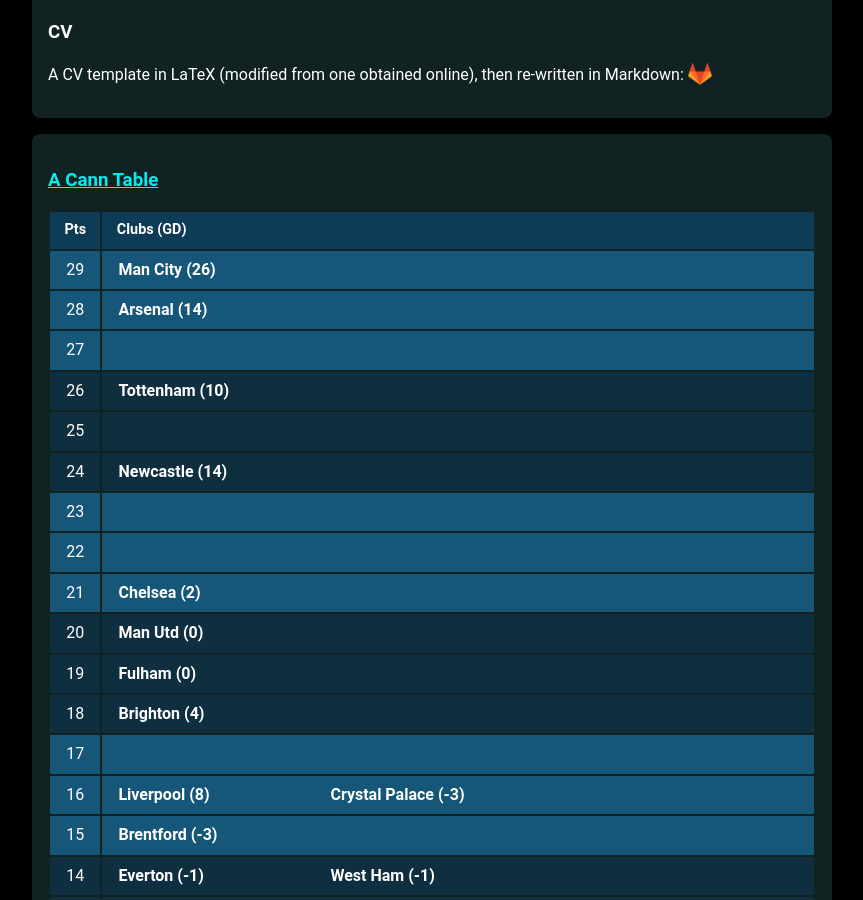
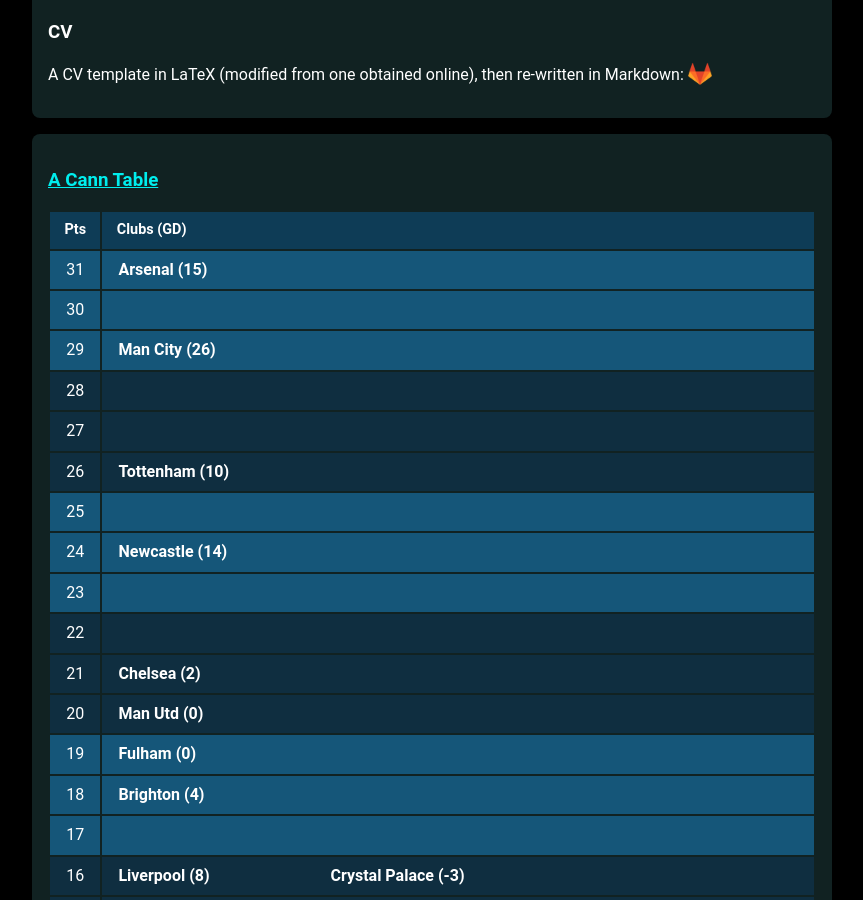
Before and after one commit to muru/muru.github.io, a Jekyll site: the page built from resources.md, in a window 1280 px wide and 900 px high, scrolled down 1235 px. Shown: the whole window, without its empty margins (208-1071 px from the left). Built offline with Jekyll 4.4.1, drawn with Linux system fonts in a browser that asks for light colours; some web fonts are replaced; some of the changed text lies outside the part shown.

Commit message:
updated cann-table: Mon 31 Oct 00:03:14 JST 2022

```diff
--- a/cann-table.html
+++ b/cann-table.html
@@ -1,18 +1,28 @@
 <table id="cann-table">
 <thead> <th> Pts </th> <th> Clubs (GD) </th> </thead>
+	<tr class="cann-row-1">
+		<td class="cann-point"> 31 </td>
+		<td class="cann-clubs">
+			<span class="club-name"> Arsenal (15) </span>
+		</td>
+ 	</tr>
+	<tr class="cann-row-1">
+		<td class="cann-point"> 30 </td>
+		<td class="cann-clubs">
+		</td>
+ 	</tr>
 	<tr class="cann-row-1">
 		<td class="cann-point"> 29 </td>
 		<td class="cann-clubs">
 			<span class="club-name"> Man City (26) </span>
 		</td>
  	</tr>
-	<tr class="cann-row-1">
+	<tr class="cann-row-2">
 		<td class="cann-point"> 28 </td>
 		<td class="cann-clubs">
-			<span class="club-name"> Arsenal (14) </span>
 		</td>
  	</tr>
-	<tr class="cann-row-1">
+	<tr class="cann-row-2">
 		<td class="cann-point"> 27 </td>
 		<td class="cann-clubs">
 		</td>
@@ -23,12 +33,12 @@
 			<span class="club-name"> Tottenham (10) </span>
 		</td>
  	</tr>
-	<tr class="cann-row-2">
+	<tr class="cann-row-1">
 		<td class="cann-point"> 25 </td>
 		<td class="cann-clubs">
 		</td>
  	</tr>
-	<tr class="cann-row-2">
+	<tr class="cann-row-1">
 		<td class="cann-point"> 24 </td>
 		<td class="cann-clubs">
 			<span class="club-name"> Newcastle (14) </span>
@@ -39,12 +49,12 @@
 		<td class="cann-clubs">
 		</td>
  	</tr>
-	<tr class="cann-row-1">
+	<tr class="cann-row-2">
 		<td class="cann-point"> 22 </td>
 		<td class="cann-clubs">
 		</td>
  	</tr>
-	<tr class="cann-row-1">
+	<tr class="cann-row-2">
 		<td class="cann-point"> 21 </td>
 		<td class="cann-clubs">
 			<span class="club-name"> Chelsea (2) </span>
@@ -56,13 +66,13 @@
 			<span class="club-name"> Man Utd (0) </span>
 		</td>
  	</tr>
-	<tr class="cann-row-2">
+	<tr class="cann-row-1">
 		<td class="cann-point"> 19 </td>
 		<td class="cann-clubs">
 			<span class="club-name"> Fulham (0) </span>
 		</td>
  	</tr>
-	<tr class="cann-row-2">
+	<tr class="cann-row-1">
 		<td class="cann-point"> 18 </td>
 		<td class="cann-clubs">
 			<span class="club-name"> Brighton (4) </span>
@@ -73,14 +83,14 @@
 		<td class="cann-clubs">
 		</td>
  	</tr>
-	<tr class="cann-row-1">
+	<tr class="cann-row-2">
 		<td class="cann-point"> 16 </td>
 		<td class="cann-clubs">
 			<span class="club-name"> Liverpool (8) </span>
 			<span class="club-name"> Crystal Palace (-3) </span>
 		</td>
  	</tr>
-	<tr class="cann-row-1">
+	<tr class="cann-row-2">
 		<td class="cann-point"> 15 </td>
 		<td class="cann-clubs">
 			<span class="club-name"> Brentford (-3) </span>
@@ -93,13 +103,13 @@
 			<span class="club-name"> West Ham (-1) </span>
 		</td>
  	</tr>
-	<tr class="cann-row-2">
+	<tr class="cann-row-1">
 		<td class="cann-point"> 13 </td>
 		<td class="cann-clubs">
 			<span class="club-name"> Bournemouth (-16) </span>
 		</td>
  	</tr>
-	<tr class="cann-row-2">
+	<tr class="cann-row-1">
 		<td class="cann-point"> 12 </td>
 		<td class="cann-clubs">
 			<span class="club-name"> Leeds (-4) </span>
@@ -113,17 +123,17 @@
 			<span class="club-name"> Leicester (-4) </span>
 		</td>
  	</tr>
-	<tr class="cann-row-1">
+	<tr class="cann-row-2">
 		<td class="cann-point"> 10 </td>
 		<td class="cann-clubs">
 			<span class="club-name"> Wolves (-13) </span>
 		</td>
  	</tr>
-	<tr class="cann-row-1">
+	<tr class="cann-row-2">
 		<td class="cann-point"> 9 </td>
 		<td class="cann-clubs">
-			<span class="club-name"> Nottm Forest (-15) </span>
+			<span class="club-name"> Nottm Forest (-16) </span>
 		</td>
  	</tr>
 </table>
-<span id="cann-gen-note"> Generated on  Sunday, 30 October 2022 at 22:05 JST. </span>
+<span id="cann-gen-note"> Generated on  Monday, 31 October 2022 at 00:03 JST. </span>
```
